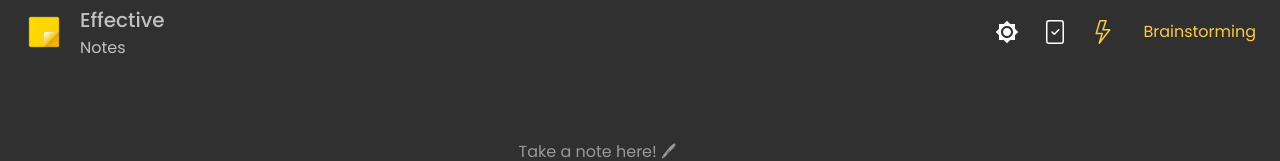
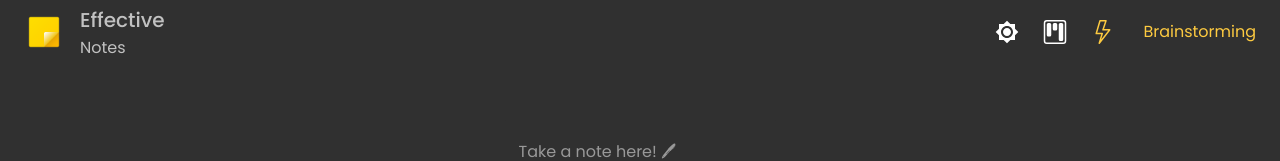
Before and after one commit to rafaelfigueredog/EffectiveNotes, a React (Create React App) app: page / in a window 1280 px wide. Shown: the top 161 px of the page. Built offline with nearby package versions, Linux system fonts and the light colour scheme; data requests are answered from the project's data file.

Commit message:
#Fix Kanban icon on AppBar

```diff
--- a/src/components/Header/index.js
+++ b/src/components/Header/index.js
@@ -4,7 +4,7 @@ import { Typography, makeStyles, AppBar, Toolbar, IconButton, Button } from '@ma
 import Brightness7Icon from '@material-ui/icons/Brightness7'
 import Brightness4Icon from '@material-ui/icons/Brightness4'
 import {BsLightning} from 'react-icons/bs';
-import {BsFileCheck} from 'react-icons/bs'
+import {BsKanban} from 'react-icons/bs'
 
 const useStyles = makeStyles((theme) => {
     return {
@@ -57,7 +57,7 @@ export default function Header( {paletteType, setPaletteType, mode, setMode} ) {
                 </IconButton>
 
                 <IconButton onClick={() => setMode(1)} title='Productive' >
-                    <BsFileCheck className={ mode? classes.activeIcon : null }/>
+                    <BsKanban className={ mode? classes.activeIcon : null }/>
                 </IconButton>
 
                  <IconButton onClick={() => setMode(0)}  title='Brainstorming' >
```
